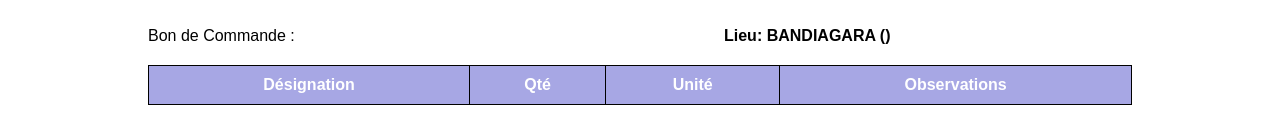
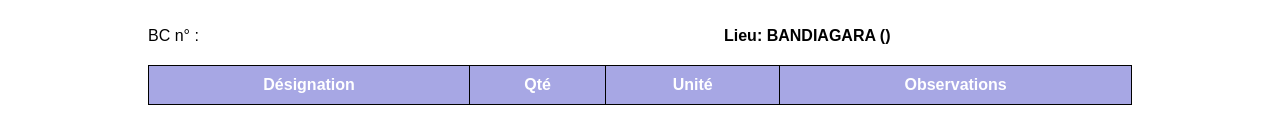
Before and after one commit to Djiguiba01/essai11, a plain HTML site: page BonCommande/detailPage.html in a window 1280 px wide. Shown: the part 311-428 px from the top of the page. Drawn offline with nearby package versions, Linux system fonts and the light colour scheme.

Commit message:
Mardi 12

```diff
--- a/BonCommande/detailPage.html
+++ b/BonCommande/detailPage.html
@@ -45,7 +45,7 @@
 
             <div class="lieulivrai" style="display: flex; padding-top: 3%;">
                 <div class="lieugaucheli">
-                    <p  >Bon de Commande : <span id="lieugaucheli" style="font-weight: bold;"></span></p>
+                    <p  >BC n° : <span id="lieugaucheli" style="font-weight: bold;"></span></p>
                 </div>
                 <div class="lieudroiteli" style="padding-left: 45%; position: fixed; font-weight: bold;">
                     <h4 id="lieudroiteli">Lieu: BANDIAGARA ()</h4>
```
